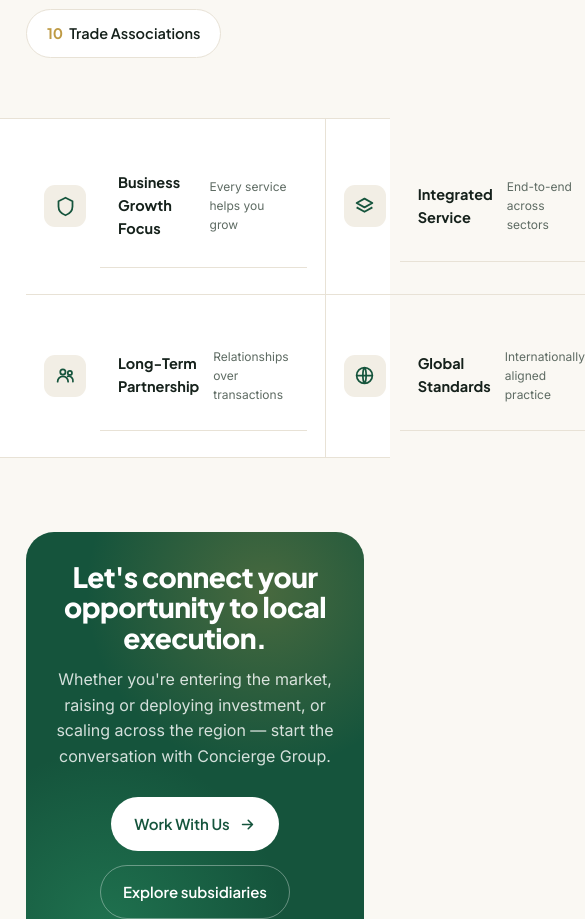
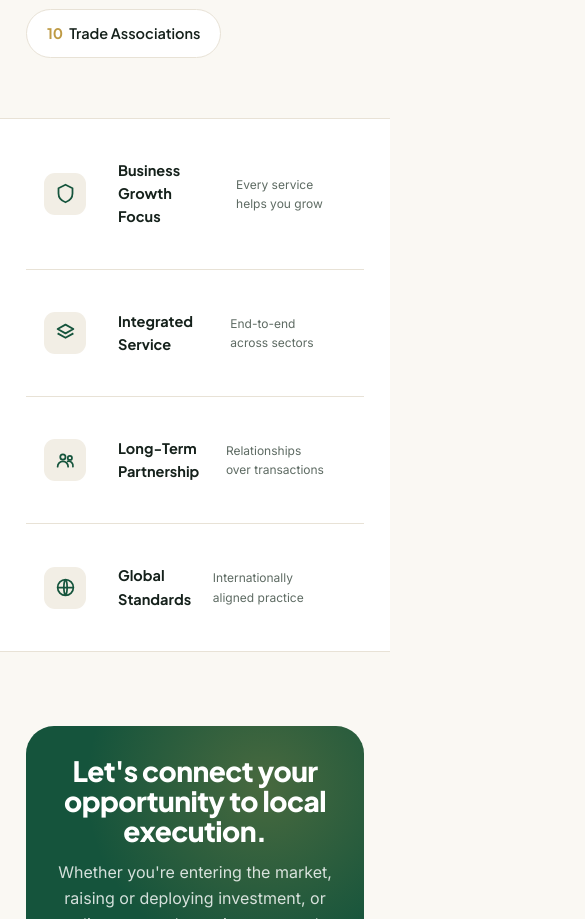
Before and after one commit to inspeums/cgoc, a plain HTML site: page index.html in a window 390 px wide. Shown: the part 7982-8901 px from the top of the page, 585 px wide, since content can reach past the window. Drawn offline with Linux system fonts and the light colour scheme.

Commit message:
modify card

```diff
--- a/index.html
+++ b/index.html
@@ -343,11 +343,19 @@
     <div class="strip-grid">
       <div>
         <span class="si"><svg viewBox="0 0 24 24" fill="none" stroke="currentColor" stroke-width="2"><path d="M12 2l8 4v6c0 5-3.4 8.4-8 10-4.6-1.6-8-5-8-10V6l8-4z" stroke-linejoin="round"/></svg></span>
-        <div><b>Business Growth Focus</b><small>Every service helps you grow</small></div>
+        <div><b>Business Growth Focus</b>
+
+          <br>
+
+          <small>Every service helps you grow</small></div>
       </div>
       <div>
         <span class="si"><svg viewBox="0 0 24 24" fill="none" stroke="currentColor" stroke-width="2"><path d="M12 3l9 5-9 5-9-5 9-5z" stroke-linejoin="round"/><path d="M3 13l9 5 9-5" stroke-linejoin="round"/></svg></span>
-        <div><b>Integrated Service</b><small>End-to-end across sectors</small></div>
+        <div><b>Integrated Service</b>
+
+          <br>
+
+          <small>End-to-end across sectors</small></div>
       </div>
       <div>
         <span class="si"><svg viewBox="0 0 24 24" fill="none" stroke="currentColor" stroke-width="2"><circle cx="9" cy="8" r="3"/><circle cx="17" cy="9" r="2.4"/><path d="M3 19a6 6 0 0112 0M14.5 13a5 5 0 016 6" stroke-linecap="round"/></svg></span>
--- a/scripts/styles.css
+++ b/scripts/styles.css
@@ -291,3 +291,18 @@
     *{animation:none!important;transition:none!important;scroll-behavior:auto!important}
     .reveal{opacity:1;transform:none}
   }
+
+@media (max-width:768px){
+  .strip-grid{grid-template-columns:repeat(2,1fr)}
+  /* remove right border on the 2nd item of each row */
+  .strip-grid div:nth-child(2n){border-right:0}
+  /* add a bottom divider on the top row */
+  .strip-grid div:nth-child(-n+2){border-bottom:1px solid var(--line)}
+}
+
+/* ---------- Mobile: 2 cols -> 1 col ---------- */
+@media (max-width:480px){
+  .strip-grid{grid-template-columns:1fr}
+  .strip-grid div{border-right:0;border-bottom:1px solid var(--line);padding:20px 18px}
+  .strip-grid div:last-child{border-bottom:0}
+}
```
Lines whose indentation alone changed are shown as unchanged.
